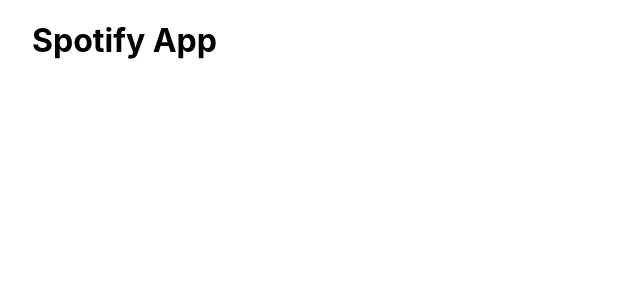
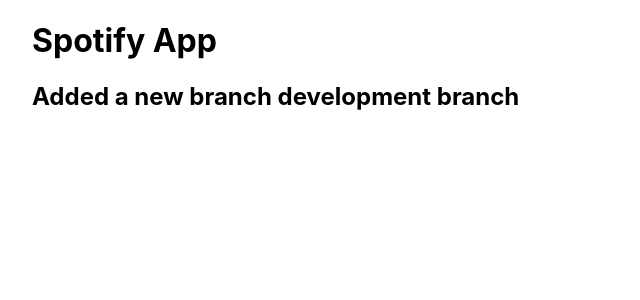
Before and after one commit to mcwachira/Nextjs-Spotify-clone, a Next.js app: page / in a window 1280 px wide. Shown: the top 300 px of the page, without its empty margins (0-640 px from the left). Built offline with nearby package versions, Linux system fonts and the light colour scheme.

Commit message:
iAdded the development branch

```diff
--- a/pages/index.js
+++ b/pages/index.js
@@ -14,6 +14,10 @@
       <h1>
         Spotify App
       </h1>
+
+      <h2>
+        Added a new branch development branch
+      </h2>
     </div>
   )
 }
```
